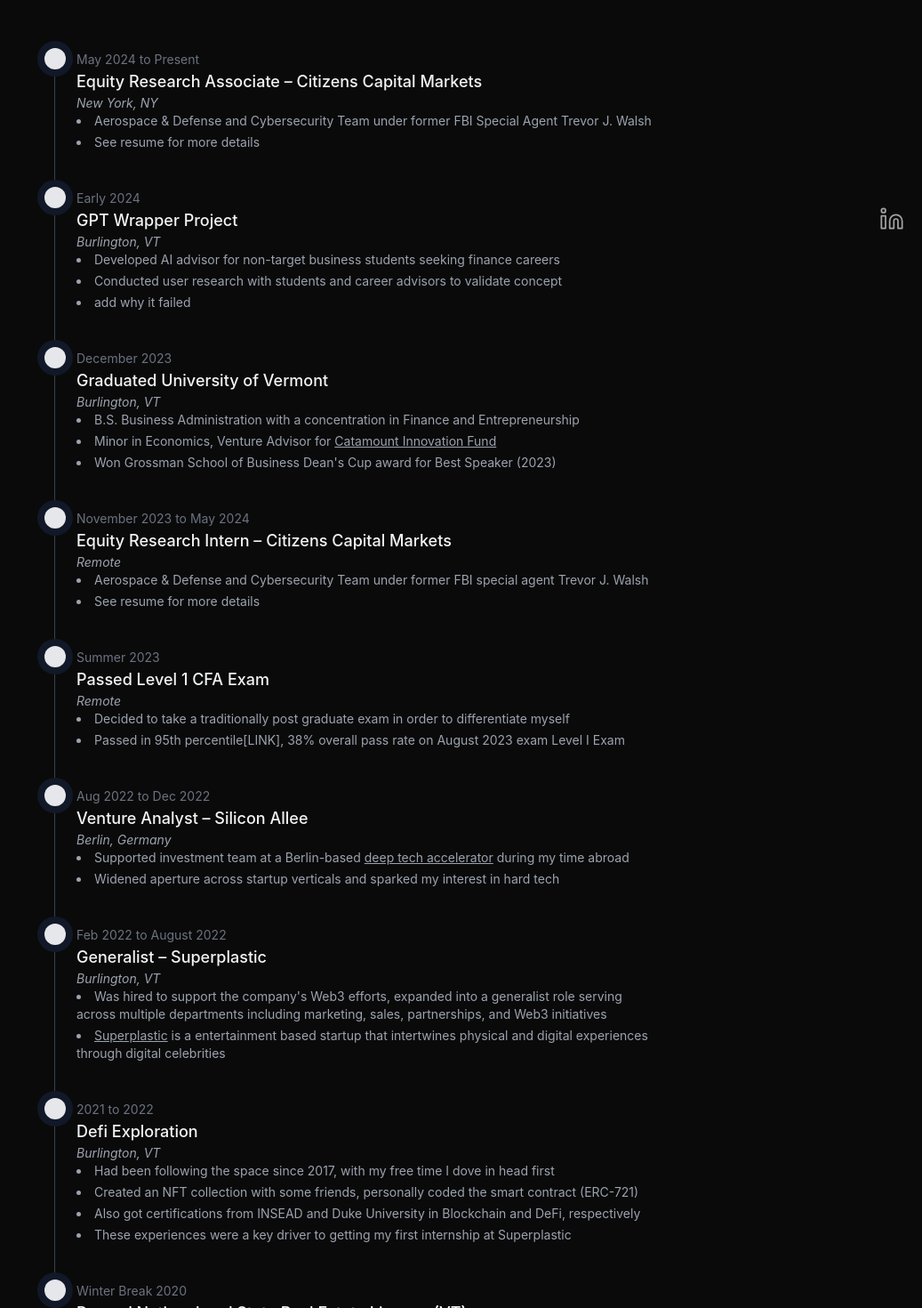
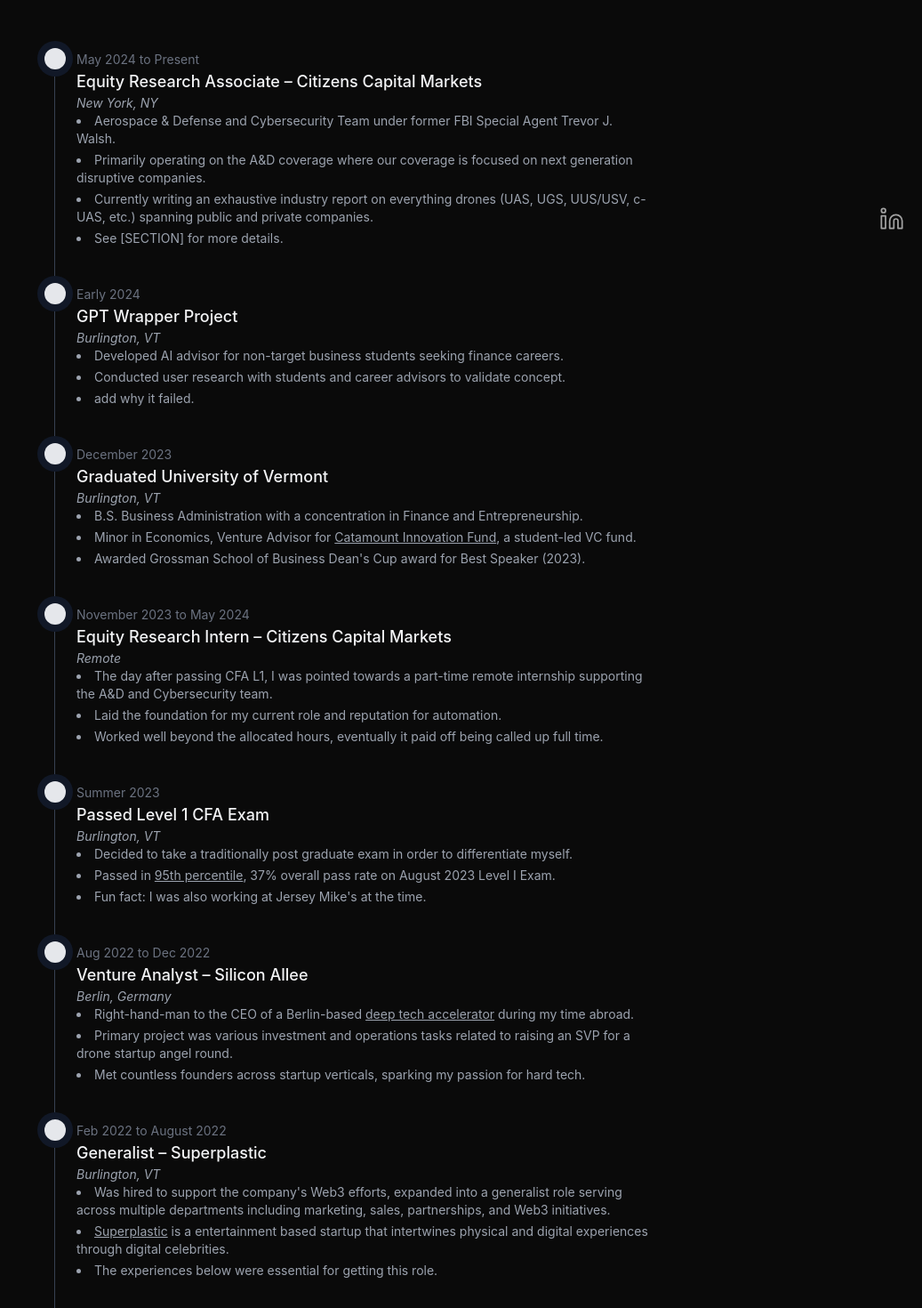
Before and after one commit to ethan-frost-xyz/personal-site, a Next.js app: page /about in a window 1280 px wide. Shown: the part 520-1990 px from the top of the page at 89% size, without its empty margins (243-1280 px from the left). Built offline with nearby package versions, Linux system fonts and the light colour scheme.

Commit message:
18:22 timeline balanced out bullets, still some work to do there

```diff
--- a/src/app/about/page.tsx
+++ b/src/app/about/page.tsx
@@ -41,8 +41,10 @@
             </h3>
             <p className="text-sm text-gray-400 italic">New York, NY</p>
             <ul className="list-disc list-inside text-sm text-gray-400 space-y-1">
-              <li>Aerospace & Defense and Cybersecurity Team under former FBI Special Agent Trevor J. Walsh</li>
-              <li>See resume for more details</li>
+              <li>Aerospace & Defense and Cybersecurity Team under former FBI Special Agent Trevor J. Walsh.</li>
+              <li>Primarily operating on the A&D coverage where our coverage is focused on next generation disruptive companies.</li>
+              <li>Currently writing an exhaustive industry report on everything drones (UAS, UGS, UUS/USV, c-UAS, etc.) spanning public and private companies.</li>
+              <li>See [SECTION] for more details.</li>
             </ul>
           </li>
           <li className="mb-10 ml-6">
@@ -53,9 +55,9 @@
             </h3>
             <p className="text-sm text-gray-400 italic">Burlington, VT</p>
             <ul className="list-disc list-inside text-sm text-gray-400 space-y-1">
-              <li>Developed AI advisor for non-target business students seeking finance careers</li>
-              <li>Conducted user research with students and career advisors to validate concept</li>
-              <li>add why it failed</li>
+              <li>Developed AI advisor for non-target business students seeking finance careers.</li>
+              <li>Conducted user research with students and career advisors to validate concept.</li>
+              <li>add why it failed.</li>
             </ul>
           </li>
          {/* Intern */}
@@ -67,9 +69,9 @@
             </h3>
             <p className="text-sm text-gray-400 italic">Burlington, VT</p>
             <ul className="list-disc list-inside text-sm text-gray-400 space-y-1">
-              <li>B.S. Business Administration with a concentration in Finance and Entrepreneurship</li>
-              <li>Minor in Economics, Venture Advisor for <a href="https://www.uvmfoundation.org/s/1690/19/interior.aspx?sid=1690&gid=2&pgid=1582" target="_blank" rel="noopener noreferrer" className="underline hover:text-gray-300">Catamount Innovation Fund</a></li>
-              <li>Won Grossman School of Business Dean's Cup award for Best Speaker (2023)</li>
+              <li>B.S. Business Administration with a concentration in Finance and Entrepreneurship.</li>
+              <li>Minor in Economics, Venture Advisor for <a href="https://www.uvmfoundation.org/s/1690/19/interior.aspx?sid=1690&gid=2&pgid=1582" target="_blank" rel="noopener noreferrer" className="underline hover:text-gray-300">Catamount Innovation Fund</a>, a student-led VC fund.</li>
+              <li>Awarded Grossman School of Business Dean's Cup award for Best Speaker (2023).</li>
             </ul>
           </li>
           <li className="mb-10 ml-6">
@@ -80,8 +82,9 @@
             </h3>
             <p className="text-sm text-gray-400 italic">Remote</p>
             <ul className="list-disc list-inside text-sm text-gray-400 space-y-1">
-              <li>Aerospace & Defense and Cybersecurity Team under former FBI special agent Trevor J. Walsh</li>
-              <li>See resume for more details</li>
+              <li>The day after passing CFA L1, I was pointed towards a part-time remote internship supporting the A&D and Cybersecurity team.</li>
+              <li>Laid the foundation for my current role and reputation for automation.</li>
+              <li>Worked well beyond the allocated hours, eventually it paid off being called up full time.</li>
             </ul>
           </li>
           <li className="mb-10 ml-6">
@@ -90,10 +93,11 @@
             <h3 className="text-lg font-medium text-gray-100">
               Passed Level 1 CFA Exam
             </h3>
-            <p className="text-sm text-gray-400 italic">Remote</p>
+            <p className="text-sm text-gray-400 italic">Burlington, VT</p>
             <ul className="list-disc list-inside text-sm text-gray-400 space-y-1">
-              <li>Decided to take a traditionally post graduate exam in order to differentiate myself</li>
-              <li>Passed in 95th percentile[LINK], 38% overall pass rate on August 2023 exam Level I Exam</li>
+              <li>Decided to take a traditionally post graduate exam in order to differentiate myself.</li>
+              <li>Passed in <a href="https://www.linkedin.com/posts/ethan-frost-_after-hundreds-of-hours-of-studying-im-activity-7115331297354338304-mK75?utm_source=share&utm_medium=member_desktop&rcm=ACoAADXde_8Bbeuid7YLEreK_3NsZK8R7D4gvgw" target="_blank" rel="noopener noreferrer" className="underline hover:text-gray-300">95th percentile</a>, 37% overall pass rate on August 2023 Level I Exam.</li>
+              <li>Fun fact: I was also working at Jersey Mike's at the time.</li>
             </ul>
           </li>
 
@@ -106,8 +110,9 @@
             </h3>
             <p className="text-sm text-gray-400 italic">Berlin, Germany</p>
             <ul className="list-disc list-inside text-sm text-gray-400 space-y-1">
-              <li>Supported investment team at a Berlin-based <a href="https://www.siliconallee.com/" target="_blank" rel="noopener noreferrer" className="underline hover:text-gray-300">deep tech accelerator</a> during my time abroad</li>
-              <li>Widened aperture across startup verticals and sparked my interest in hard tech</li>
+              <li>Right-hand-man to the CEO of a Berlin-based <a href="https://www.siliconallee.com/" target="_blank" rel="noopener noreferrer" className="underline hover:text-gray-300">deep tech accelerator</a> during my time abroad.</li>
+              <li>Primary project was various investment and operations tasks related to raising an SVP for a drone startup angel round.</li>
+              <li>Met countless founders across startup verticals, sparking my passion for hard tech.</li>
             </ul>
           </li>
           {/* Superplastic Internship */}
@@ -119,8 +124,9 @@
             </h3>
             <p className="text-sm text-gray-400 italic">Burlington, VT</p>
             <ul className="list-disc list-inside text-sm text-gray-400 space-y-1">
-              <li>Was hired to support the company's Web3 efforts, expanded into a generalist role serving across multiple departments including marketing, sales, partnerships, and Web3 initiatives</li>
-              <li><a href="https://superplastic.co/" target="_blank" rel="noopener noreferrer" className="underline hover:text-gray-300">Superplastic</a> is a entertainment based startup that intertwines physical and digital experiences through digital celebrities</li>
+              <li>Was hired to support the company's Web3 efforts, expanded into a generalist role serving across multiple departments including marketing, sales, partnerships, and Web3 initiatives.</li>
+              <li><a href="https://superplastic.co/" target="_blank" rel="noopener noreferrer" className="underline hover:text-gray-300">Superplastic</a> is a entertainment based startup that intertwines physical and digital experiences through digital celebrities.</li>
+              <li>The experiences below were essential for getting this role.</li>
             </ul>
           </li>
           {/* Defi Exploration */}
@@ -132,10 +138,9 @@
             </h3>
             <p className="text-sm text-gray-400 italic">Burlington, VT</p>
             <ul className="list-disc list-inside text-sm text-gray-400 space-y-1">
-              <li>Had been following the space since 2017, with my free time I dove in head first</li>
-              <li>Created an NFT collection with some friends, personally coded the smart contract (ERC-721)</li>
-              <li>Also got certifications from INSEAD and Duke University in Blockchain and DeFi, respectively</li>
-              <li>These experiences were a key driver to getting my first internship at Superplastic</li>
+              <li>Had been following the space since 2017, with my free time I dove in head first.</li>
+              <li>Created an NFT collection with some friends, personally coded the smart contract (ERC-721).</li>
+              <li>Also got certifications from INSEAD and Duke University in Blockchain and DeFi, respectively.</li>
             </ul>
           </li>
           {/* Real Estate License */}
@@ -147,8 +152,8 @@
             </h3>
             <p className="text-sm text-gray-400 italic">Burlington, VT</p>
             <ul className="list-disc list-inside text-sm text-gray-400 space-y-1">
-              <li>Planted the seeds to the idea of leveraging unconventional exams to differentiate myself without internship experience</li>
-              <li>I also picked up Photoshop, and created posters of my favorite musicians as Pokemon cards to sell to my friends</li>
+              <li>Planted the seeds to the idea of leveraging unconventional exams to differentiate myself without internship experience.</li>
+              <li>I also picked up Photoshop, and created posters of my favorite musicians as Pokemon cards to sell to my friends.</li>
             </ul>
           </li>
           {/* Starting of college / beginning of timeline */}
@@ -160,7 +165,7 @@
             </h3>
             <p className="text-sm text-gray-400 italic">Burlington, VT</p>
             <ul className="list-disc list-inside text-sm text-gray-400 space-y-1">
-              <li>Wanted to do something in business, but was not sure what</li>
+              <li>Wanted to do something in business, but was not sure what.</li>
             </ul>
           </li>
         </ol>
```
